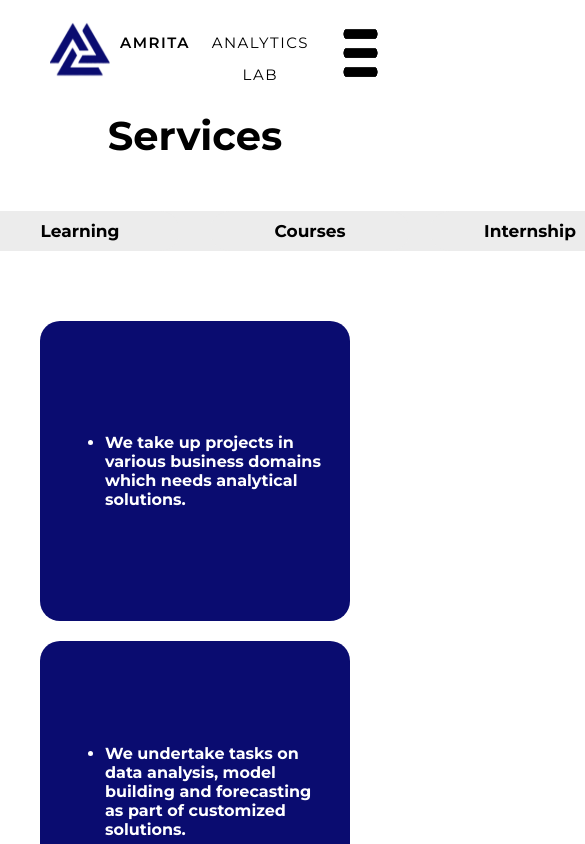
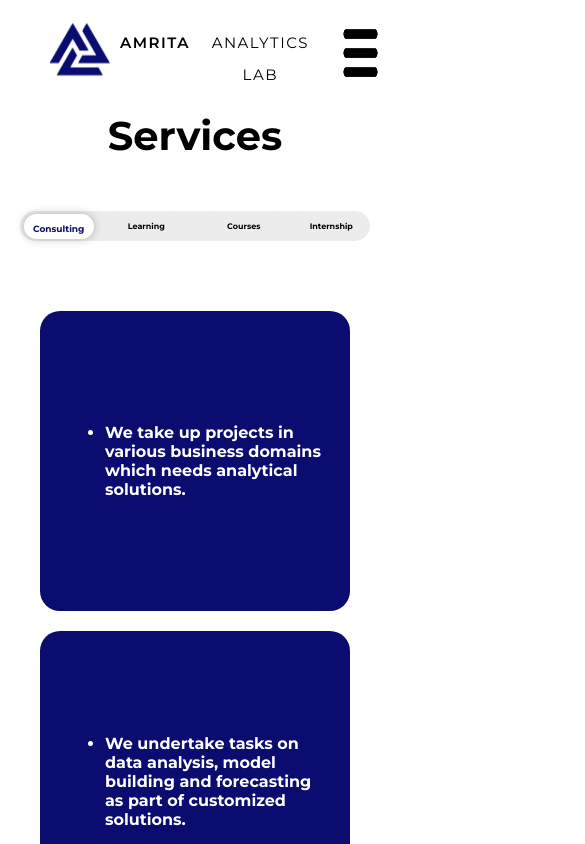
Before and after one commit to rohith4pr/Amrita-Analytics-Lab, a React (Create React App) app: page /services in a window 390 px wide. Shown: the top 844 px of the page, 585 px wide, since content can reach past the window. Built offline with nearby package versions, Linux system fonts and the light colour scheme.

Commit message:
service page responsive

```diff
--- a/src/service.css
+++ b/src/service.css
@@ -149,16 +149,14 @@ h1 {
 
   @media only screen and (max-width: 945px){
     .service-nav-container{
-      /* margin:0px auto; */
       border-radius: 30px;
       background: #ECECEC;
       height: 40px;
-      margin-left: 150px;
-      margin-right: 150px;
       display: flex;
       justify-content: space-around;
       align-items: center;
       margin-bottom: 60px;
+      width: 600px;
     }
     .service-nav-content-container-courses{
       display: flex;
@@ -198,6 +196,47 @@ h1 {
       padding: 25px;
       margin-right: 5px;
     }
+    .service-nav-ele {
+      font-size: 15px;
+
+      align-items: center;
+      font-weight: bold;
+      font-family: montserrat;
+      border: none;
+      cursor: pointer;
+      border-radius: 20px;
+      transition: 0.35s;
+      height: 35px;
+      width: 135px;
+      background-color: #ECECEC;
+    }
+    .service-nav-ele:hover {
+      height: 35px;
+      width: 135px;
+      border-radius: 20px;
+      background-color: #f3f3f3;
+    }
+    .sevice-nav-ele-mod {
+      box-shadow: 0px 0px 10px rgba(0, 0, 0, 0.25);
+      border-radius: 81px;
+      font-family: 'Montserrat';
+      font-style: normal;
+      font-weight: 700;
+      font-size: 16px;
+      line-height: 30px;
+      text-align: center;
+      height: 35px;
+      width: 135px;
+      background: rgb(255, 255, 255);
+      color:#0A0C70 ;
+      align-items: center;
+      font-weight: bold;
+      font-family: montserrat;
+      border: none;
+      cursor: pointer;
+      transition: 0.25s;
+      /* padding-left: 0px; */
+    }
   }
 
   @media only screen and (max-width: 711px){
@@ -205,13 +244,12 @@ h1 {
       /* margin:0px auto; */
       border-radius: 30px;
       background: #ECECEC;
-      height: 40px;
-      margin-left: 40px;
-      margin-right: 40px;
+      height: 35px;
       display: flex;
       justify-content: space-around;
       align-items: center;
       margin-bottom: 60px;
+      width: 390px;
     }
     .service-nav-content-container-courses{
       display: flex;
@@ -247,7 +285,47 @@ h1 {
       padding: 25px;
       margin: 10px 0px;
     }
+    .service-nav-ele {
+      font-size: 11px;
 
+      align-items: center;
+      font-weight: bold;
+      font-family: montserrat;
+      border: none;
+      cursor: pointer;
+      border-radius: 20px;
+      transition: 0.35s;
+      height: 30px;
+      width: 80px;
+      background-color: #ECECEC;
+    }
+    .service-nav-ele:hover {
+      height: 30px;
+      width: 80px;
+      border-radius: 20px;
+      background-color: #f3f3f3;
+    }
+    .sevice-nav-ele-mod {
+      box-shadow: 0px 0px 10px rgba(0, 0, 0, 0.25);
+      border-radius: 81px;
+      font-family: 'Montserrat';
+      font-style: normal;
+      font-weight: 700;
+      font-size: 12px;
+      line-height: 30px;
+      text-align: center;
+      height: 30px;
+      width: 80px;
+      background: rgb(255, 255, 255);
+      color:#0A0C70 ;
+      align-items: center;
+      font-weight: bold;
+      font-family: montserrat;
+      border: none;
+      cursor: pointer;
+      transition: 0.25s;
+      /* padding-left: 0px; */
+    }
   }
 
   @media only screen and (max-width: 480px){
@@ -255,13 +333,53 @@ h1 {
       /* margin:0px auto; */
       border-radius: 30px;
       background: #ECECEC;
-      height: 40px;
-      margin-left: 10px;
-      margin-right: 10px;
+      height: 30px;
       display: flex;
       justify-content: space-around;
       align-items: center;
       margin-bottom: 60px;
+      width: 350px;
+    }
+    .service-nav-ele {
+      font-size: 8px;
+
+      align-items: center;
+      font-weight: bold;
+      font-family: montserrat;
+      border: none;
+      cursor: pointer;
+      border-radius: 20px;
+      transition: 0.35s;
+      height: 25px;
+      width: 70px;
+      background-color: #ECECEC;
+    }
+    .service-nav-ele:hover {
+      height: 25px;
+      width: 70px;
+      border-radius: 20px;
+      background-color: #f3f3f3;
+    }
+    .sevice-nav-ele-mod {
+      box-shadow: 0px 0px 10px rgba(0, 0, 0, 0.25);
+      border-radius: 81px;
+      font-family: 'Montserrat';
+      font-style: normal;
+      font-weight: 700;
+      font-size: 9px;
+      line-height: 30px;
+      text-align: center;
+      height: 25px;
+      width: 70px;
+      background: rgb(255, 255, 255);
+      color:#0A0C70 ;
+      align-items: center;
+      font-weight: bold;
+      font-family: montserrat;
+      border: none;
+      cursor: pointer;
+      transition: 0.25s;
+      padding-top: 0px;
     }
     .service-nav-content-container-courses{
       display: flex;
```
